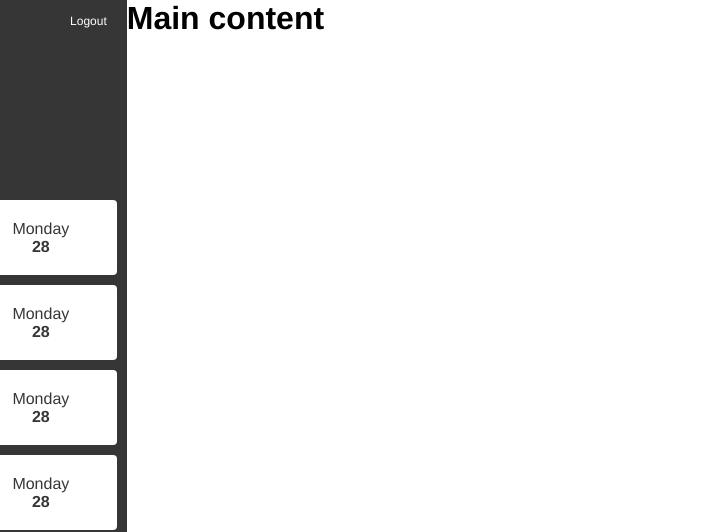
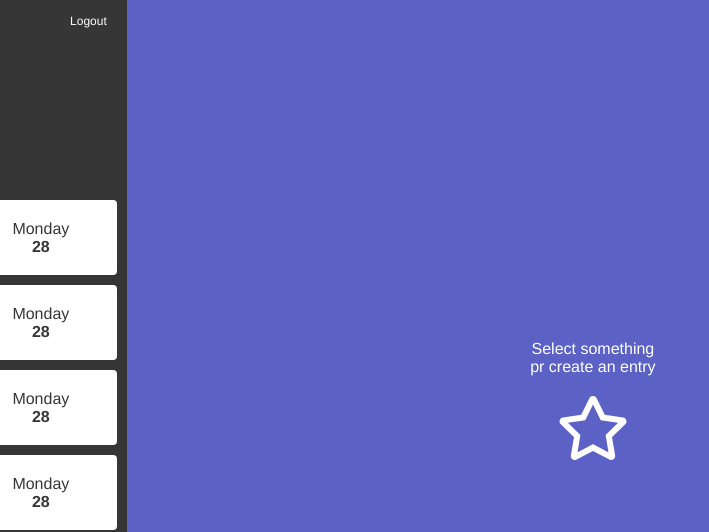
Before and after one commit to codewithleader/journal-app, a React app: page / in a window 1280 px wide. Shown: the top 532 px of the page, 221-930 px from the left. Built offline with nearby package versions, Linux system fonts and the light colour scheme.

Commit message:
component when nothing is selected

```diff
--- a/src/components/auth/journal/JournalScreen.js
+++ b/src/components/auth/journal/JournalScreen.js
@@ -1,4 +1,5 @@
 import React from 'react';
+import { NothingSelected } from './NothingSelected';
 import { Sidebar } from './Sidebar';
 
 export const JournalScreen = () => {
@@ -6,7 +7,7 @@ export const JournalScreen = () => {
 		<div className='journal__main-content'>
 			<Sidebar />
 			<main>
-				<h1>Main content</h1>
+				<NothingSelected />
 			</main>
 		</div>
 	);
--- /dev/null
+++ b/src/components/auth/journal/NothingSelected.js
@@ -0,0 +1,14 @@
+import React from 'react'
+
+export const NothingSelected = () => {
+  return (
+   <div className='nothing__main-content'>
+    <p>
+     Select something
+     <br />
+     pr create an entry
+    </p>
+    <i className="far fa-star fa-4x mt-5"></i>
+    </div>
+  )
+}
--- /dev/null
+++ b/src/styles/components/_nothing.scss
@@ -0,0 +1,15 @@
+@use '../base/settings';
+
+.nothing__main-content {
+ align-items: center;
+ background-color: settings.$primary;
+ color: white;
+ display: flex;
+ flex-direction: column;
+ justify-content: center;
+ height: 100vh;
+
+ p {
+  text-align: center;
+ }
+}
--- a/src/styles/styles.scss
+++ b/src/styles/styles.scss
@@ -7,3 +7,4 @@
 @use './components/buttons';
 @use './components/links';
 @use './components/journal';
+@use './components/nothing';
```
Also changed, not shown: README.md.
